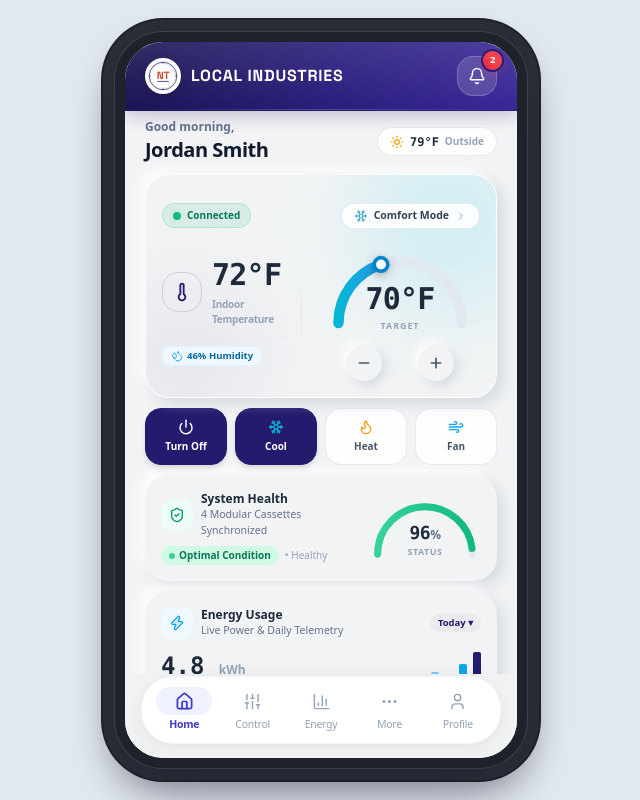
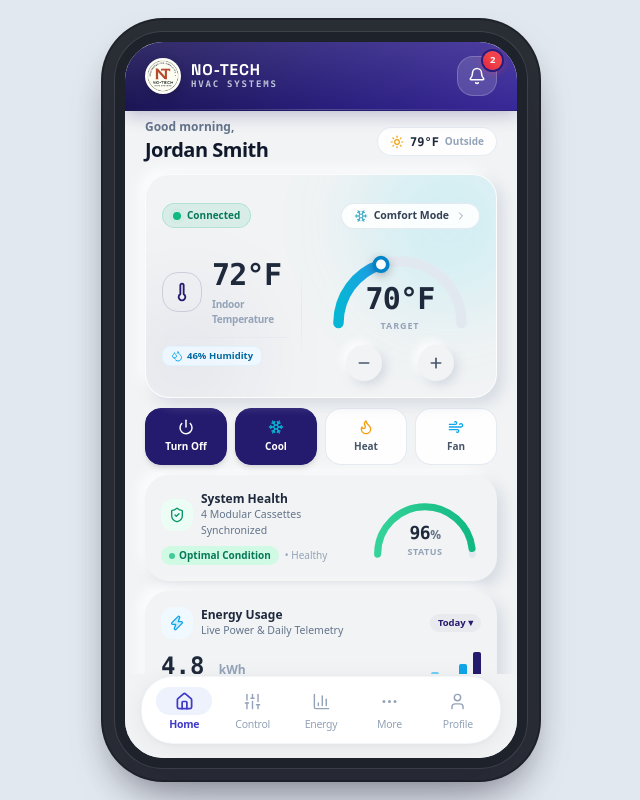
Before and after one commit to Chandan-rajbhar/HVAC-System, a React (Vite) app: page / in a window 1280 px wide. Shown: the whole page, without its empty margins (319-959 px from the left). Built offline with nearby package versions, Linux system fonts and the light colour scheme.

Commit message:
feat-update in more page

```diff
--- a/src/components/common/Header.jsx
+++ b/src/components/common/Header.jsx
@@ -35,14 +35,14 @@ export default function Header() {
       <div className="absolute inset-0 bg-gradient-to-b from-white/10 to-transparent pointer-events-none" />
       <div className="absolute bottom-0 left-0 right-0 h-[1px] bg-gradient-to-r from-transparent via-white/20 to-transparent pointer-events-none" />
 
-      {/* Brand Identity: Authentic NT Logo & LOCAL INDUSTRIES */}
+      {/* Brand Identity: Authentic NT Logo & NO-TECH HVAC SYSTEMS */}
       <button
         type="button"
         onClick={handleBrandClick}
         className="relative z-10 flex items-center text-left group cursor-pointer active:scale-[0.98] transition-transform focus:outline-none"
         title={currentScreen !== 'home' ? 'Return to Home' : 'NO-TECH Home'}
       >
-        <LogoNT size="sm" variant="full" title="LOCAL INDUSTRIES" />
+        <LogoNT size="sm" variant="full" title="NO-TECH" subtitle="HVAC SYSTEMS" />
       </button>
 
       {/* Header Actions: Notification Bell */}
--- a/src/components/common/LogoNT.jsx
+++ b/src/components/common/LogoNT.jsx
@@ -4,7 +4,8 @@ export default function LogoNT({
   size = 'md',
   variant = 'full',
   className = '',
-  title = 'LOCAL INDUSTRIES'
+  title = 'NO-TECH',
+  subtitle = 'HVAC SYSTEMS'
 }) {
   // size: 'sm', 'md', 'lg', 'xl'
   const dimensionClass = {
@@ -17,12 +18,21 @@ export default function LogoNT({
   const isSmall = size === 'sm' || size === 'md';
 
   return (
-    <div className={`flex items-center gap-2.5 ${className}`}>
+    <div className={`flex items-center gap-2 sm:gap-2.5 ${className}`}>
       {/* Authentic Circular NT Monogram with crisp white medallion finish */}
       <div
         className={`relative ${dimensionClass} shrink-0 rounded-full bg-white border border-white/60 shadow-[0_2px_8px_rgba(0,0,0,0.2),inset_0_1px_1px_rgba(255,255,255,0.9)] flex items-center justify-center overflow-hidden transition-transform group-hover:scale-105 duration-200`}
       >
-        <svg viewBox="0 0 100 100" className="w-full h-full p-0.5 select-none">
+        <img
+          src="/assets/logo.jpg"
+          alt="NO-TECH Logo"
+          className="w-full h-full object-cover"
+          onError={(e) => {
+            e.currentTarget.style.display = 'none';
+          }}
+        />
+        {/* SVG Fallback */}
+        <svg viewBox="0 0 100 100" className="w-full h-full p-0.5 select-none absolute inset-0 -z-10">
           {/* Outer circular detail ring */}
           <circle cx="50" cy="50" r="46" stroke="#241A6E" strokeWidth="2.5" fill="none" />
           <circle cx="50" cy="50" r="41" stroke="#241A6E" strokeWidth="0.8" strokeDasharray="3 2" fill="none" opacity="0.6" />
@@ -32,22 +42,6 @@ export default function LogoNT({
           <line x1="50" y1="91" x2="50" y2="96" stroke="#241A6E" strokeWidth="1.8" strokeLinecap="round" />
           <line x1="4" y1="50" x2="9" y2="50" stroke="#241A6E" strokeWidth="1.8" strokeLinecap="round" />
           <line x1="91" y1="50" x2="96" y2="50" stroke="#241A6E" strokeWidth="1.8" strokeLinecap="round" />
-
-          {/* For larger sizes, show detailed engraving text */}
-          {!isSmall && (
-            <>
-              <path id={`arc-${size}`} d="M 18,50 A 32,32 0 1,1 82,50" fill="none" />
-              <text fontSize="5.2" fontFamily="system-ui, sans-serif" fontWeight="700" fill="#241A6E" letterSpacing="1.8">
-                <textPath href={`#arc-${size}`} startOffset="50%" textAnchor="middle">ENGINEERED FOR SIMPLICITY</textPath>
-              </text>
-              <text x="50" y="74" textAnchor="middle" fontSize="6.2" fontFamily="system-ui, sans-serif" fontWeight="800" fill="#241A6E" letterSpacing="0.8">
-                NO-TECH
-              </text>
-              <text x="50" y="81" textAnchor="middle" fontSize="4.2" fontFamily="system-ui, sans-serif" fontWeight="600" fill="#64748B" letterSpacing="1.2">
-                HVAC SYSTEMS
-              </text>
-            </>
-          )}
 
           {/* Stylized NT Emblem in Terracotta Red */}
           <text
@@ -77,9 +71,16 @@ export default function LogoNT({
       </div>
 
       {variant === 'full' && (
-        <span className="font-['Space_Grotesk'] text-white font-extrabold tracking-wider text-[15px] sm:text-base leading-none drop-shadow-xs transition-colors group-hover:opacity-95">
-          {title}
-        </span>
+        <div className="flex flex-col text-left select-none justify-center">
+          <span className="font-['Space_Grotesk'] text-white font-black tracking-wider text-[14.5px] sm:text-[15.5px] leading-none drop-shadow-xs">
+            {title}
+          </span>
+          {subtitle && (
+            <span className="text-[8.5px] sm:text-[9px] font-bold tracking-[0.2em] text-slate-300/90 uppercase leading-none font-mono mt-[1.5px]">
+              {subtitle}
+            </span>
+          )}
+        </div>
       )}
     </div>
   );
```
